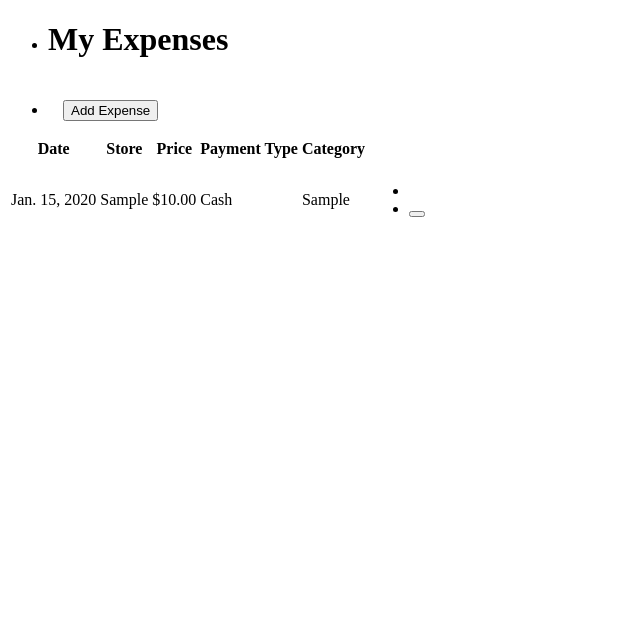
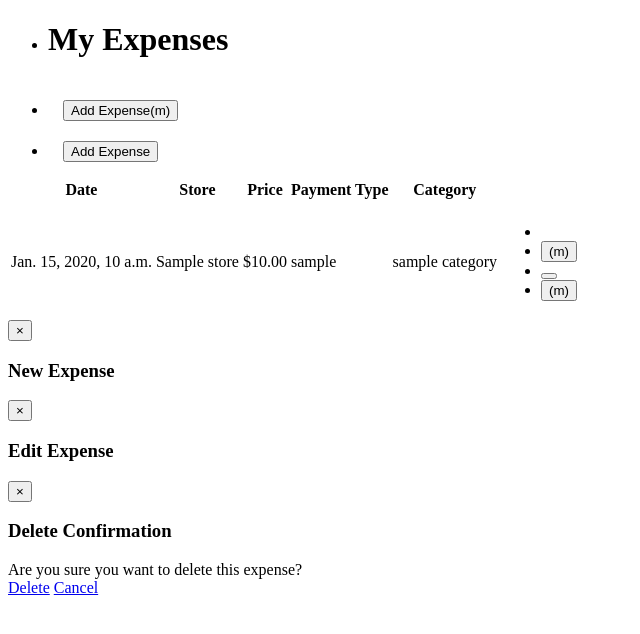
Before and after one commit to skscharr/Expense-Sheet, a Django app: template expenses/templates/expenses/index.html in a window 1280 px wide. Shown: the top 634 px of the page, without its empty margins (0-640 px from the left). Run offline with Django 3.2, Linux system fonts and the light colour scheme; tables that the repository leaves empty hold one stand-in row (values such as "Sample post"); the template is opened without the code that fills it: values that come from a table or form of the project are taken from there, most other values are stand-ins (such as "Sample title", 1, 10 or a date in 2020); parts of the project's set-up code (start-up, migrations or seed data) failed here and were passed over; some libraries are stand-ins or nearby versions.

Commit message:
add delete confirmation modal

```diff
--- a/expenses/templates/expenses/index.html
+++ b/expenses/templates/expenses/index.html
@@ -17,9 +17,11 @@
   <div class="navbar-inner">
     <ul class="nav">
       <li><h1>My Expenses</h1></li>
+      <li><button type="button" class="btn btn-primary btn-small" data-toggle="modal" href="new/" data-target="#newExpense" style="margin-left:15px;margin-top:20px">Add Expense(m)</button>
+      </li>
       <li>
         <form action="new/" method="get">
-          <input type="submit" value="Add Expense" data-toggle="modal" href="new/" data-target="#newExpense" class="btn btn-primary btn-small" style="margin-left:15px;margin-top:20px"/>
+          <input type="submit" value="Add Expense" class="btn btn-primary btn-small" style="margin-left:15px;margin-top:20px"/>
         </form>
       </li>
     </ul>
@@ -49,14 +51,16 @@
         <td>{{expense.date}}</td>
         <td>{{expense.store}}</td>
         <td>${{expense.price|floatformat:"2"|intcomma}}</td>
-        <td>{{expense.payment_type}}</td>
-        <td>{{expense.category}}</td>
+        <td>{{expense.payment_type|lower}}</td>
+        <td>{{expense.category|lower}}</td>
         <td>
           <ul class="inline">
             <li><a href='{{expense.id}}/' class='btn btn-small' data-trigger='toggle' title="edit"><i class='icon-edit'></i></a></li>
+            <li><button type="button" class="btn btn-small" data-toggle="modal" href="{{expense.id}}/" data-target="#editExpense"><i class='icon-edit'></i>(m)</button></li>
             <li><form action='{{expense.id}}/delete/' method='post'>{% csrf_token %}
               <button class='btn btn-danger btn-small' title='delete'><i class='icon-trash icon-white'></i></button>
             </form></li>
+            <li><button type="button" class="btn btn-small btn-danger" data-toggle="modal" href="{{expense.id}}/delete/" data-target="#deleteExpense"><i class='icon-trash icon-white'></i>(m)</button></li>
           </ul>
         </td>
       </tbody>
@@ -71,11 +75,61 @@
 
 <!-- New Expense Modal -->
 <div id="newExpense" class="modal hide fade" tabindex="-1" role="dialog" aria-labelledby="newExpenseLabel" aria-hidden="true">
+  <div class="modal-header">
+    <button type="button" class="close" data-dismiss="modal" aria-hidden="true">&times;</button>
+    <h3>New Expense</h3>
+  </div>
   <div class="modal-body">
+  </div>
+</div>
+
+<!-- Edit Expense Modal -->
+<div id="editExpense" class="modal hide fade" tabindex="-1" role="dialog" aria-labelledby="editExpenseLabel" aria-hidden="true">
+  <div class="modal-header">
+    <button type="button" class="close" data-dismiss="modal" aria-hidden="true">&times;</button>
+    <h3>Edit Expense</h3>
+  </div>
+  <div class="modal-body">
+  </div>
+</div>
+
+<!-- Delete Confirmation -->
+<div id="deleteExpense" class="modal hide fade" tabindex="-1" role="dialog" aria-labelledby="deleteExpenseLabel" aria-hidden="true">
+  <div class="modal-header">
+    <button type="button" class="close" data-dismiss="modal" aria-hidden="true">&times;</button>
+    <h3>Delete Confirmation</h3>
+  </div>
+  <div class="modal-body">
+    Are you sure you want to delete this expense?
+  </div>
+  <div class="modal-footer">
+    <a href="#" id="btnYes" class="btn btn-danger">Delete</a>
+    <a href="#" data-dismiss="modal" aria-hidden="true" class="btn secondary">Cancel</a>
   </div>
 </div>
 
 </div>
 
+<script>
+$('#deleteExpense').on('show', function() {
+    var id = $(this).data('id'),
+        removeBtn = $(this).find('.danger');
+})
+
+$('.confirm-delete').on('click', function(e) {
+    e.preventDefault();
+
+    var id = $(this).data('id');
+    $('#deleteExpense').data('id', id).modal('show');
+});
+
+$('#btnYes').click(function() {
+    // handle deletion here
+    var id = $('#deleteExpense').data('id');
+    $('[data-id='+id+']').remove();
+    $('#deleteExpense').modal('hide');
+});
+</script>
+
 </body>
 </html>
--- a/expenses/urls.py
+++ b/expenses/urls.py
@@ -12,8 +12,7 @@
       context_object_name='expenses',
       template_name='expenses/index.html'),
     name='index'),
-  url(r'^new', 'expenses.views.new'),
+  url(r'^new/', 'expenses.views.new'),
   url(r'(?P<expense_id>\d+)/$', 'expenses.views.edit'),
   url(r'(?P<expense_id>\d+)/delete/$', 'expenses.views.delete'),
-  url(r'^graph/', 'expenses.views.expensePivotChart'),
 )
```
Also changed, not shown: expenses/form.py (added, +39 -0 lines), expenses/views.py (+5 -34 lines), expenses/templates/expenses/new.html (line endings or trailing spaces), 3 other files.
